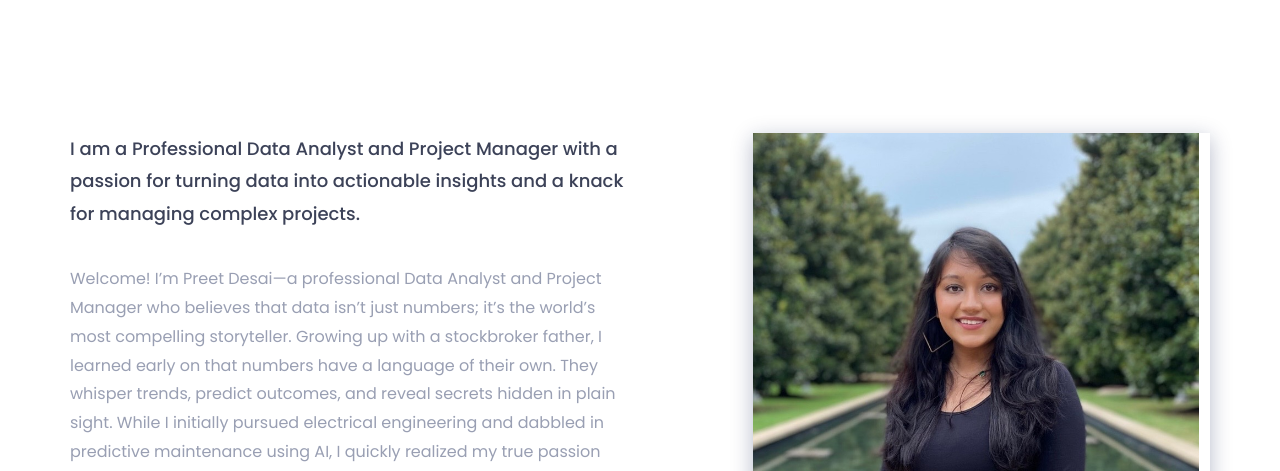
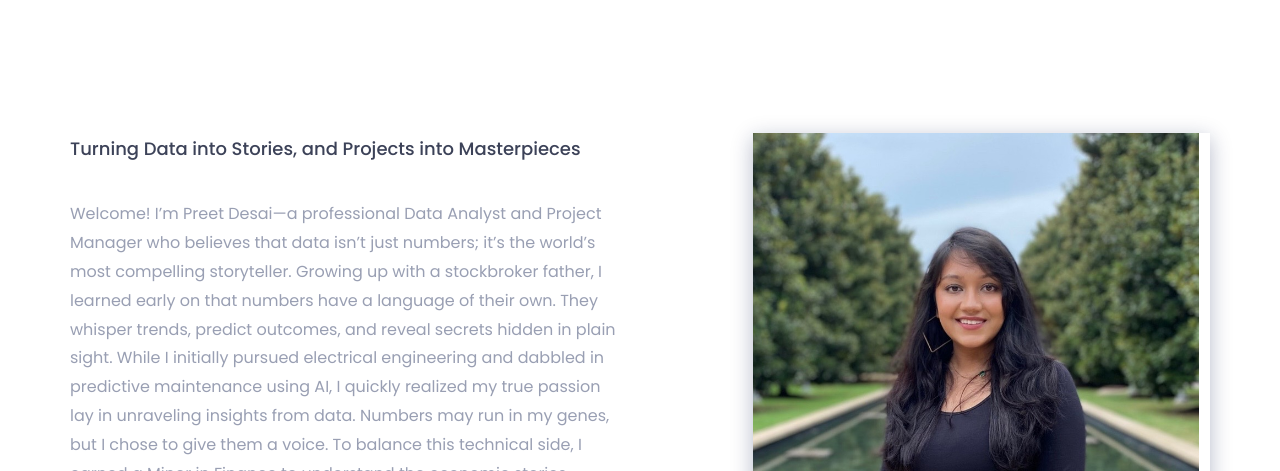
Before and after one commit to preettdesaii/preetdesai, a plain HTML site: page index.html in a window 1280 px wide. Shown: the part 1020-1491 px from the top of the page. Drawn offline with nearby package versions, Linux system fonts and the light colour scheme.

Commit message:
Update index.html

```diff
--- a/index.html
+++ b/index.html
@@ -120,9 +120,7 @@
 						<div class="col-sm-6">
 							<div class="single-about-txt">
 								<h3>
-									I am a Professional Data Analyst and Project Manager
-									with a passion for turning data into actionable insights and a
-									knack for managing complex projects.
+									Turning Data into Stories, and Projects into Masterpieces
 								</h3>
 								<p>
 									Welcome! I’m Preet Desai—a professional Data Analyst and Project Manager who believes that data isn’t just numbers; it’s the world’s most compelling storyteller. Growing up with a stockbroker father, I learned early on that numbers have a language of their own. They whisper trends, predict outcomes, and reveal secrets hidden in plain sight.
@@ -131,14 +129,17 @@
 
 									During my time at UT Dallas, where I earned my MS in Business Analytics, I mastered the art of SQL, Python, R, and visualization tools like Tableau and Power BI to tackle real-world challenges. As a Graduate Teaching Assistant, I added flair to database indexing, proving that even the driest topics can become engaging (if you know how to tell the story right!).
 
+									<br><br>
 									Professionally, I’ve blended analytics with strategy to make an impact. My work has spanned crafting predictive models, developing strategies that drive growth, and building frameworks that enhance business continuity. I’ve worked on projects in diverse industries, from healthcare and sustainability to market analysis, proving my ability to adapt and highlighting my versatility and technical prowess. Whether it’s translating business requirements into technical solutions or coordinating cross-functional teams, I bring a balanced approach of strategic thinking and precision.
 
 									But what’s life without a little kick? As a disciplined black belt in Taekwondo, I don’t just tackle challenges; I break through them. Whether it’s delivering results under pressure or coordinating flawless events as UT Dallas’ Events Manager, I approach every task with precision, adaptability, and a collaborative spirit.
 
+									<br><br>
 									What drives me? Crafting innovative solutions that empower businesses to grow and customers to smile. I thrive in dynamic environments, blending tradition with innovation, much like the color white blends to create something uniquely vibrant. Oh, and if the situation calls for it, I can quite literally kick problems to the curb (martial-artist’s honor!).
 
 									Let’s connect and explore how we can transform data into powerful solutions and write the next chapter of success—together.
 								</p>
+
 								<div class="row">
 									<div class="col-sm-4">
 										<div class="single-about-add-info">
```
